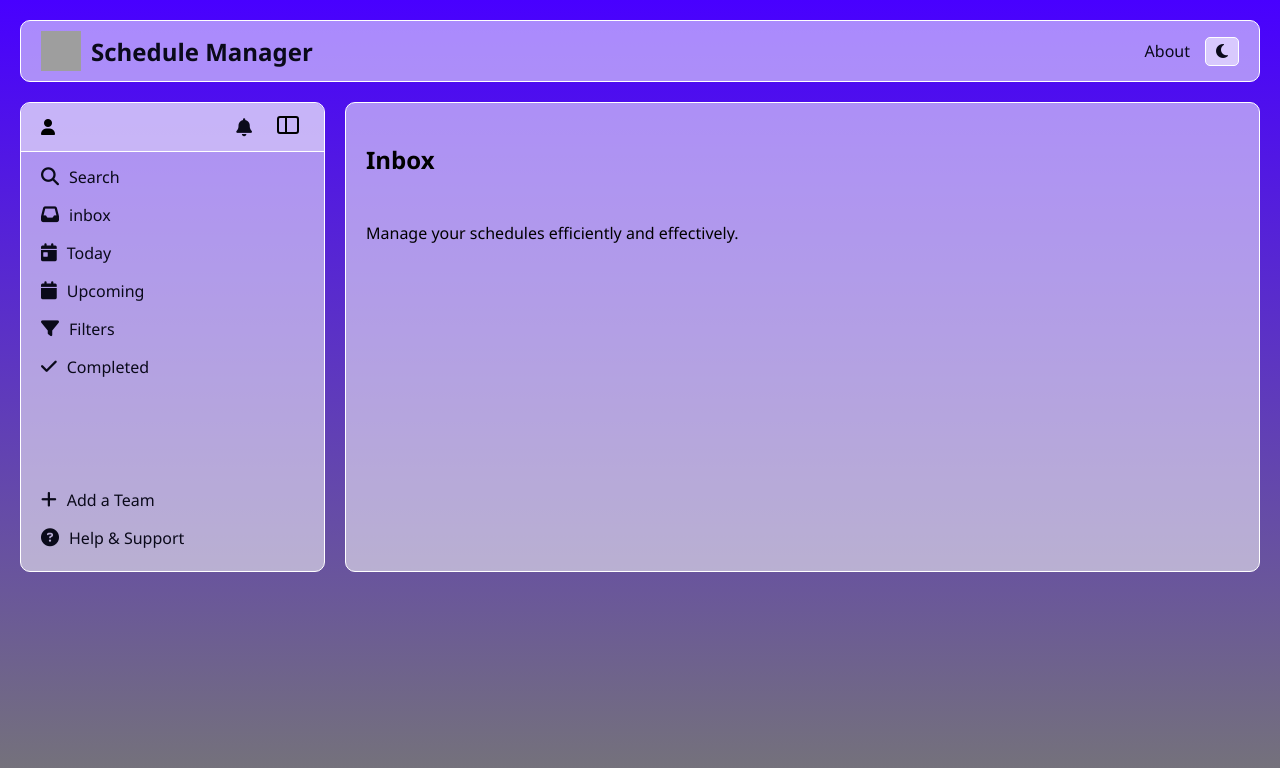
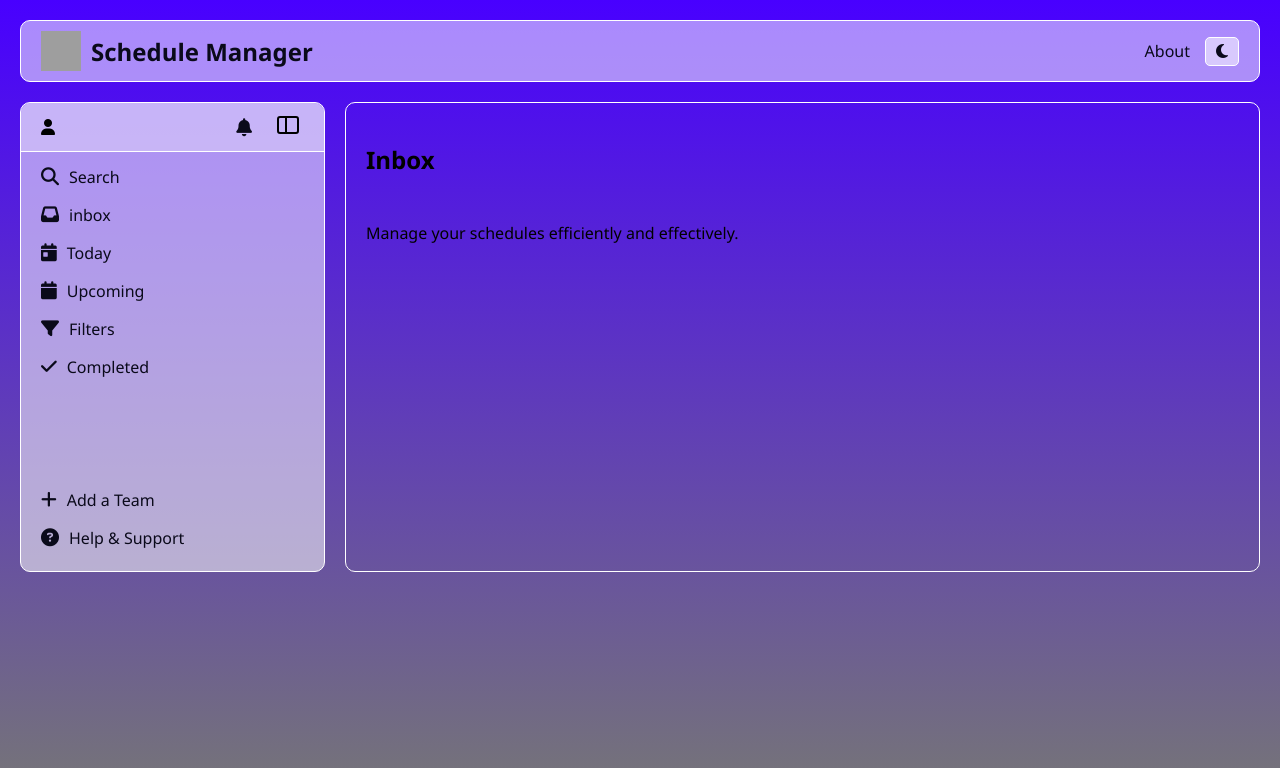
Before and after one commit to aniljasel/Schedule-Manager, a React (Vite) app: page / in a window 1280 px wide. Shown: the top 768 px of the page. Built offline with nearby package versions, Linux system fonts and the light colour scheme; grey boxes are pictures that could not be loaded.

Commit message:
Update hero.css

```diff
--- a/src/components/hero.css
+++ b/src/components/hero.css
@@ -113,3 +113,13 @@
     align-items: flex-start;
     gap: 10px;
 }
+.hero-right {
+     color: var(--text-primary);
+     background: var(--background-light);
+   }
+   .hero-right h1 {
+     color: var(--text-primary);
+   }
+   .hero-right p {
+     color: var(--text-secondary);
+   }
```
